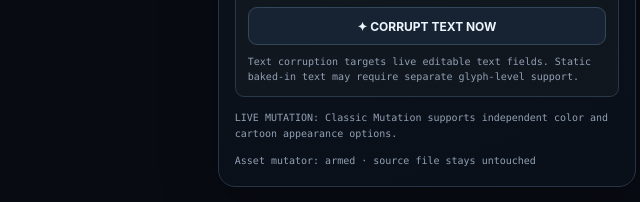
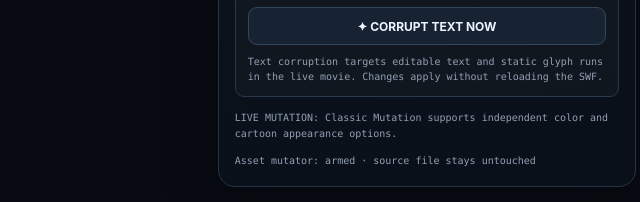
Before and after one commit to 10574084-cmd/RTCFLE, a plain HTML site: page index.html in a window 1280 px wide. Shown: the part 1770-1972 px from the top of the page, 628-1268 px from the left. Drawn offline with Linux system fonts and the light colour scheme; a script that the page names is missing.

Commit message:
Update text corruption status for static glyph support

```diff
--- a/index.html
+++ b/index.html
@@ -353,7 +353,7 @@
                 <span class="range-value" id="textStrengthValue">55%</span>
               </div>
               <button class="btn" id="corruptTextButton" style="width:100%">✦ CORRUPT TEXT NOW</button>
-              <p id="textCorruptStatus" class="tiny" style="margin:9px 0 0;line-height:1.5">Text corruption targets live editable text fields. Static baked-in text may require separate glyph-level support.</p>
+              <p id="textCorruptStatus" class="tiny" style="margin:9px 0 0;line-height:1.5">Text corruption targets editable text and static glyph runs in the live movie. Changes apply without reloading the SWF.</p>
             </div>
             <p id="liveCorruptStatus" class="tiny" style="margin:13px 0 0;line-height:1.6">LIVE MUTATION: choose a runtime mode. Changes apply to the current movie without reloading it.</p>
             <p id="assetReport" class="tiny" style="margin:11px 0 0;line-height:1.6">Asset mutator: armed · source file stays untouched</p>
```
